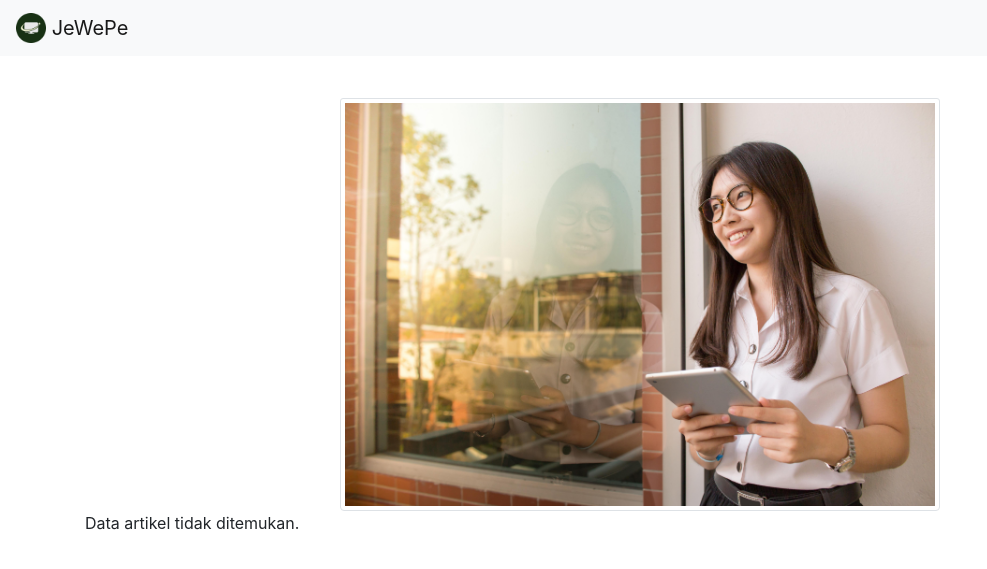
After one commit to assyifff/lsp-project, a CodeIgniter app: page /index.php/artikeldetail/index/1 in a window 1280 px wide. The commit adds this page. Shown: the top 569 px of the page, without its empty margins (0-987 px from the left). Run offline with CodeIgniter, Linux system fonts and the light colour scheme; data comes from the database, SQL or seed files in the repository; data that the repository does not hold is empty; some libraries are stand-ins or nearby versions.

Commit message:
update isi artikel

```diff
--- /dev/null
+++ b/application/controllers/ArtikelDetail.php
@@ -0,0 +1,14 @@
+<?php
+defined('BASEPATH') OR exit('No direct script access allowed');
+
+class ArtikelDetail extends CI_Controller {
+    public function __construct() {
+		parent::__construct();
+		$this->load->model('M_pegawai');
+	}
+
+    public function index($id) {
+        $data['artikel'] = $this->M_pegawai->select_by_id($id); // Gantilah sesuai dengan nama model dan fungsi yang Anda miliki
+        $this->load->view('detail_artikel', $data);
+    }
+}
--- a/application/models/M_pegawai.php
+++ b/application/models/M_pegawai.php
@@ -2,8 +2,8 @@
 	defined('BASEPATH') OR exit('No direct script access allowed');
 
 	class M_pegawai extends CI_Model {
-		public function select_all_pegawai() {
-			$sql = "SELECT * FROM pegawai";
+		public function select_all_publish() {
+			$sql = "SELECT * FROM pegawai WHERE status_publish = 'publish'";
 
 			$data = $this->db->query($sql);
 
--- /dev/null
+++ b/application/views/detail_artikel.php
@@ -0,0 +1,56 @@
+<!-- views/detail_artikel.php -->
+<!DOCTYPE html>
+<html lang="en">
+<head>
+    <meta charset="UTF-8">
+    <meta name="viewport" content="width=device-width, initial-scale=1.0">
+    <title>JeWePe | Detail Artikel</title>
+    <!-- Include Bootstrap CSS -->
+    <link rel="stylesheet" href="https://maxcdn.bootstrapcdn.com/bootstrap/4.0.0/css/bootstrap.min.css">
+    <!-- Favicon -->
+    <link rel="icon" type="image/png" href="<?php echo base_url('assets/img/logo_circle.png'); ?>">
+    <style>
+        body {
+            padding-top: 50px; /* Atur padding atas agar tidak bertabrakan dengan navbar */
+        }
+    </style>
+</head>
+<body>
+
+    <!-- Navbar -->
+    <nav class="navbar navbar-expand-lg navbar-light bg-light fixed-top">
+        <a class="navbar-brand" href="#">
+            <img src="<?php echo base_url('assets/img/logo_circle.png'); ?>" alt="JeWePe Logo" height="30" class="d-inline-block align-top">   JeWePe</a>
+        <!-- Tambahkan navigasi atau menu lainnya sesuai kebutuhan -->
+    </nav>
+
+    <!-- Detail Artikel Section -->
+<!-- Detail Artikel Section -->
+<div class="container mt-5">
+    <div class="row">
+        <div class="col-md-12">
+            <div class="article-content">
+                <img src="<?php echo base_url('assets/img/thumbnail.jpg'); ?>" class="card-img-top img-thumbnail img-fluid mx-auto d-block" alt="Article Image" style="max-width: 600px;">
+                <?php
+                if (isset($artikel)) {
+                    echo '<h5 class="text-left mt-3">' . $artikel->judul . '</h5>';
+                    echo '<p class="text-left mb-2">Penulis: ' . $artikel->nama_penulis . '</p>';
+                    echo '<p class="text-left mb-4">' . $artikel->isi_artikel . '</p>';
+                    // Tambahan elemen HTML lainnya sesuai kebutuhan
+                } else {
+                    echo '<p>Data artikel tidak ditemukan.</p>';
+                }
+                ?>
+            </div>
+        </div>
+    </div>
+</div>
+
+
+
+    <!-- Include Bootstrap JS and jQuery -->
+    <script src="https://code.jquery.com/jquery-3.2.1.slim.min.js"></script>
+    <script src="https://cdn.jsdelivr.net/npm/@popperjs/core@2.0.8/dist/umd/popper.min.js"></script>
+    <script src="https://maxcdn.bootstrapcdn.com/bootstrap/4.0.0/js/bootstrap.min.js"></script>
+</body>
+</html>
```
Also changed, not shown: application/controllers/Artikel.php (+9 -1 lines), application/views/landing_page.php (+36 -15 lines).
